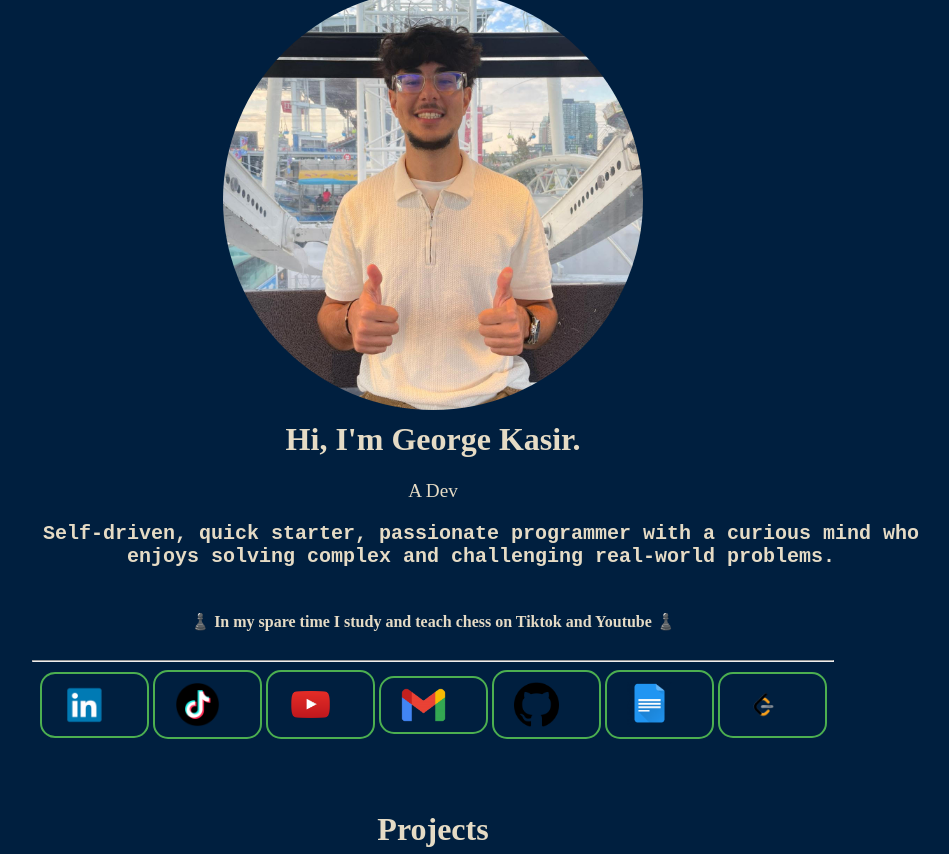
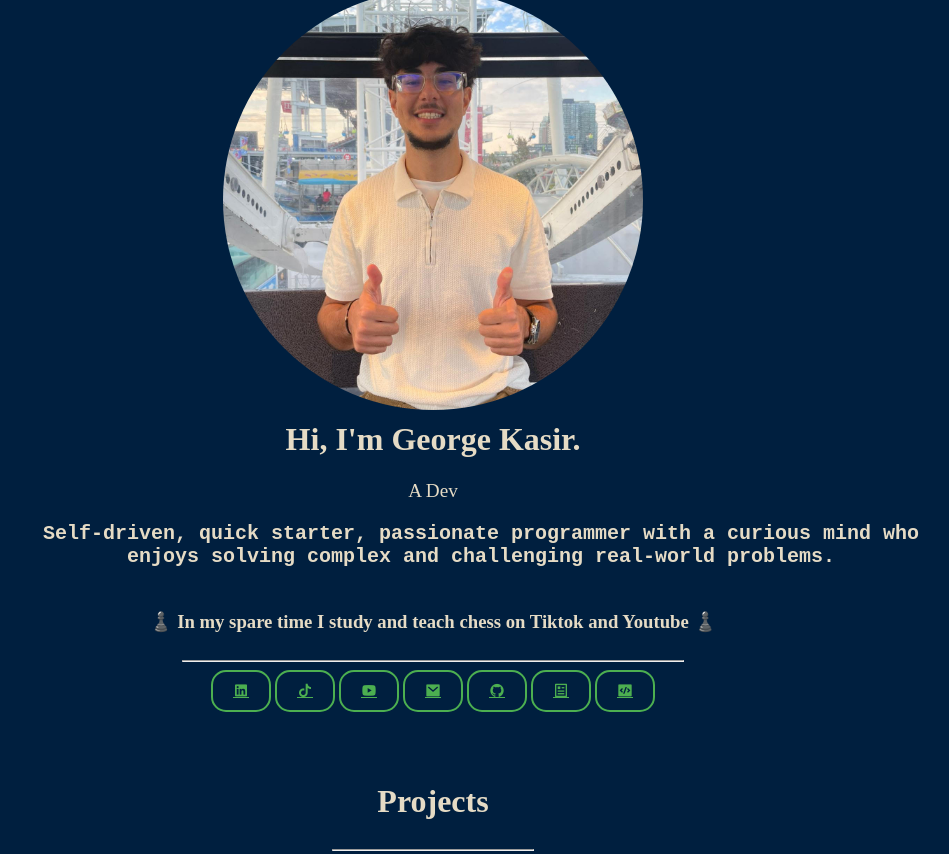
Before and after one commit to Georgeyy07/Georgeyy07.github.io, a plain HTML site: page index.html in a window 1280 px wide. Shown: the top 854 px of the page, without its empty margins (207-1156 px from the left). Drawn offline with nearby package versions, Linux system fonts and the light colour scheme.

Commit message:
Update index.html

```diff
--- a/index.html
+++ b/index.html
@@ -4,6 +4,10 @@
     <meta name = "viewport" charset="UTF-8" content="width=device-width, initial-scale=1">
     <title>My Portfolio</title>
     <link rel="stylesheet" href="index.css">
+    <link
+    href="https://cdn.jsdelivr.net/npm/remixicon@4.3.0/fonts/remixicon.css"
+    rel="stylesheet"/>
+
 </head>
 <body style="background-color:#001F3F ;">
     <div id="texts">
@@ -19,20 +23,20 @@
         enjoys solving complex and challenging real-world problems.</b>
     </pre>
 
-    <h4>♟️ In my spare time I study and teach chess on Tiktok and Youtube ♟️</h4>
+    <h3>♟️ In my spare time I study and teach chess on Tiktok and Youtube ♟️</h3>
     </div>
 
-    <hr style="width: 800px;">
+    <hr style="width: 500px;">
     <div id="references">
-        <!--buttons referencing different links (resume, email, github, youtube, tiktok)-->
-        <a href="https://www.linkedin.com/in/george-kassir-9b29b1244/" class="reference-button"><img src="linkedin.png" width="45px"></a>
-        <a href="https://www.tiktok.com/@how2chess" class="reference-button"><img src="tiktok.webp" width="45px"></a>
-        <a href="https://www.youtube.com/channel/UCcbJ9M_61I-J2LxFqsE0Xng" class="reference-button"><img src="youtube.png" width="45px"></a>
-        <a href="mailto:georgekasir553@gmail.com" class="reference-button"><img src="gmail.png" width="45px"></a>
-        <a href="https://github.com/Georgeyy07?tab=repositories" class="reference-button"><img src="github.png" width="45px"></a>
-        <a href="Resume.pdf" class="reference-button"><img src="resume.png" width="45px" alt="Resume"></a>
-        <a href="https://leetcode.com/u/mrkasir/" class="reference-button"><img src="leetcode.png" width="45px"></a>
+        <a href="https://www.linkedin.com/in/george-kassir-9b29b1244/" class="reference-button"><i class="ri-linkedin-box-fill" width="45px"></i></a>
+        <a href="https://www.tiktok.com/@how2chess" class="reference-button"><i class="ri-tiktok-fill" width="45px"></i></a>
+        <a href="https://www.youtube.com/channel/UCcbJ9M_61I-J2LxFqsE0Xng" class="reference-button"><i class="ri-youtube-fill" width="45px"></i></a>
+        <a href="mailto:georgekasir553@gmail.com" class="reference-button"><i class="ri-mail-fill" width="45px"></i></a>
+        <a href="https://github.com/Georgeyy07?tab=repositories" class="reference-button"><i class="ri-github-fill" width="45px"></i></a>
+        <a href="Resume.pdf" class="reference-button"><i class="ri-article-line" width="45px" alt="Resume"></i></a>
+        <a href="https://leetcode.com/u/mrkasir/" class="reference-button"><i class="ri-code-box-fill" width="45px"></i></a>
     </div>
+
 
     <h1 style="color: rgb(229,219,197);" style="margin-bottom: 100px;">Projects</h1>
     <hr style="width: 200px;">
```
